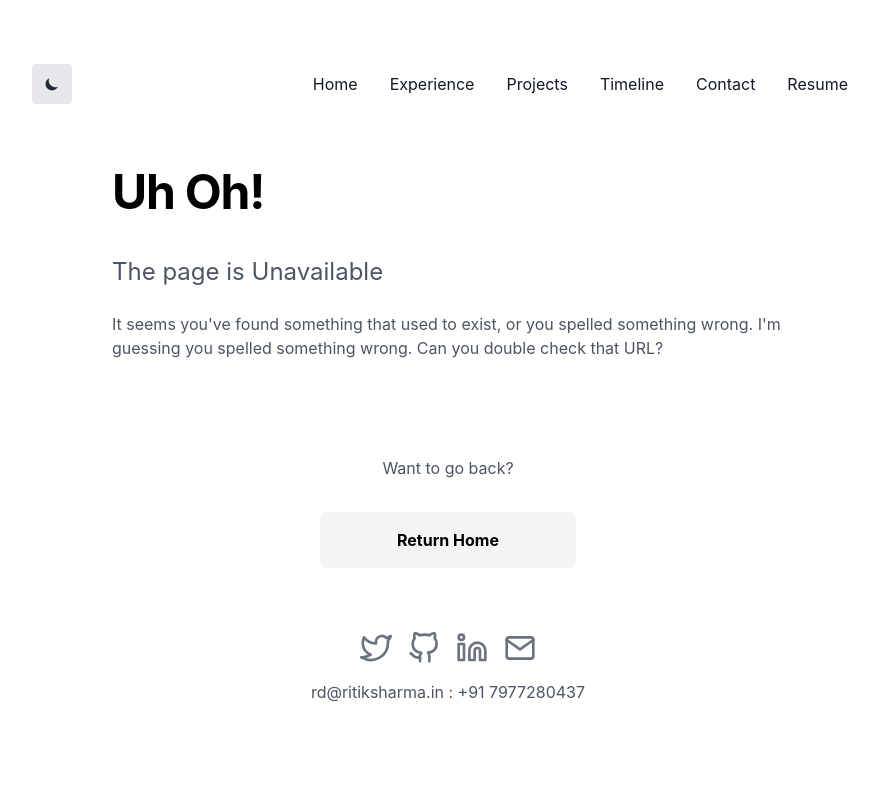
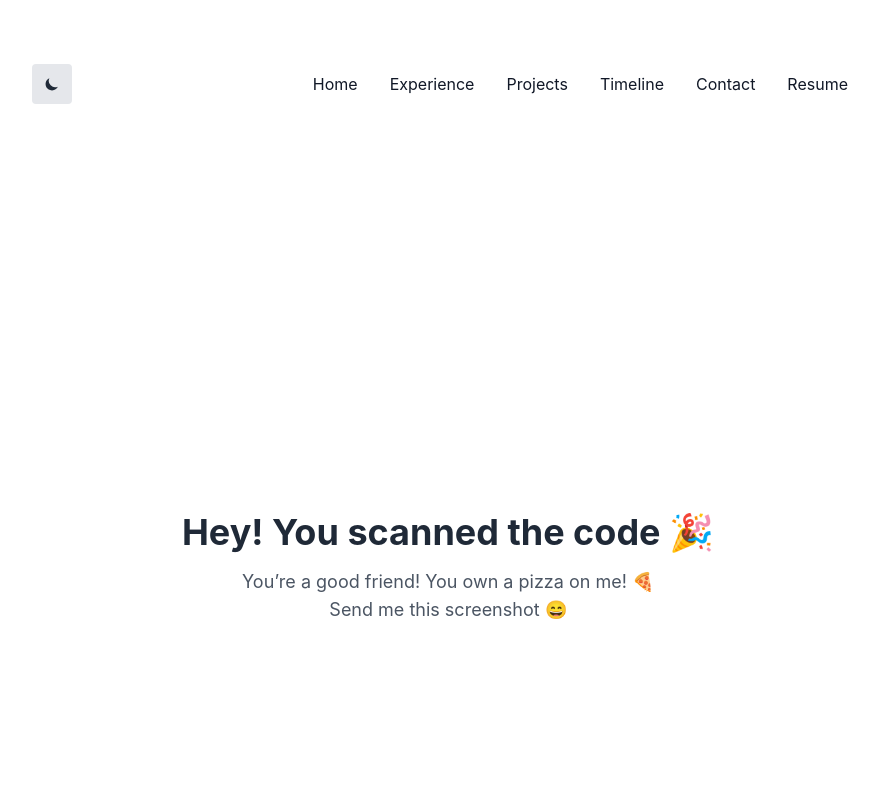
Before and after one commit to Ritik-Sharma38/ritiksharma, a Next.js app: page /friend in a window 1280 px wide. Before the commit this address had no page. Shown: the top 800 px of the page, without its empty margins (192-1071 px from the left). Built offline with nearby package versions, Linux system fonts and the light colour scheme; what @tailwindcss/typography would draw is missing.

Commit message:
Create friend.js

```diff
--- /dev/null
+++ b/pages/friend.js
@@ -0,0 +1,13 @@
+export default function Friend() {
+  return (
+    <div className="min-h-screen flex flex-col items-center justify-center bg-white text-center px-4">
+      <h1 className="text-4xl font-bold text-gray-800 mb-4">
+        Hey! You scanned the code 🎉
+      </h1>
+      <p className="text-lg text-gray-600">
+        You’re a good friend! You own a pizza on me! 🍕<br />
+        Send me this screenshot 😄
+      </p>
+    </div>
+  );
+}
```
